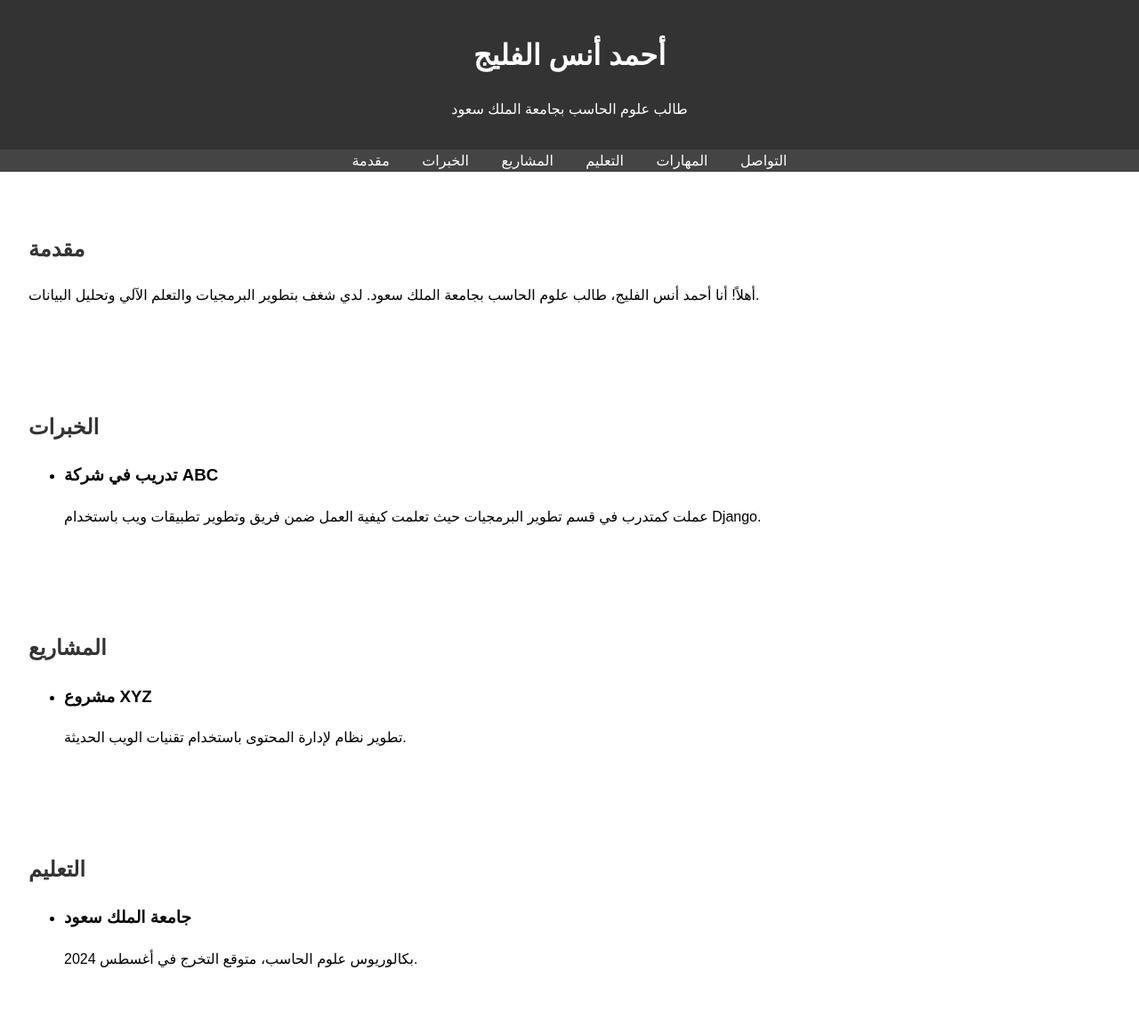
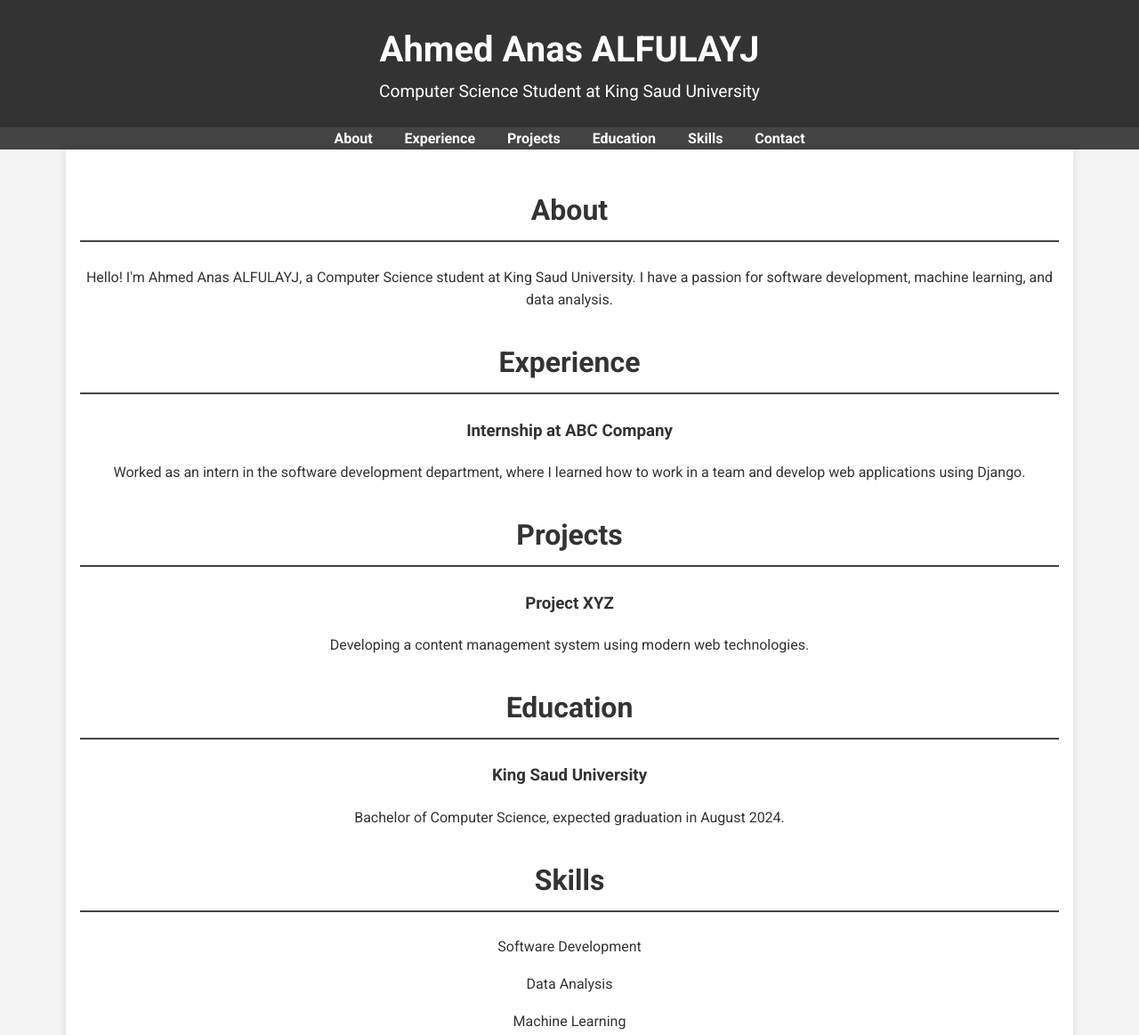
Before and after one commit to The102010/portfolio, a plain HTML site: page index.html in a window 1280 px wide. Shown: the top 1163 px of the page at 89% size. Drawn offline with Linux system fonts and the light colour scheme.

Commit message:
Update index.html

```diff
--- a/index.html
+++ b/index.html
@@ -1,73 +1,175 @@
 <!DOCTYPE html>
-<html lang="ar">
+<html lang="en">
 <head>
     <meta charset="UTF-8">
     <meta name="viewport" content="width=device-width, initial-scale=1.0">
-    <title>Portfolio أحمد أنس الفليج</title>
-    <link rel="stylesheet" href="styles.css">
+    <title>Portfolio - Ahmed Anas ALFULAYJ</title>
+    <link rel="preconnect" href="https://fonts.googleapis.com">
+    <link rel="preconnect" href="https://fonts.gstatic.com" crossorigin>
+    <link href="https://fonts.googleapis.com/css2?family=Roboto:wght@400;700&display=swap" rel="stylesheet">
+    <style>
+        body {
+            font-family: 'Roboto', sans-serif;
+            line-height: 1.6;
+            margin: 0;
+            padding: 0;
+            background-color: #f4f4f4;
+            color: #333;
+            text-align: center;
+        }
+
+        header {
+            background: #333;
+            color: #fff;
+            padding: 1.5rem 0;
+        }
+
+        header h1 {
+            margin: 0;
+            font-size: 2.5rem;
+        }
+
+        header p {
+            margin: 0;
+            font-size: 1.2rem;
+        }
+
+        nav {
+            background: #444;
+            color: #fff;
+        }
+
+        nav ul {
+            list-style: none;
+            margin: 0;
+            padding: 0;
+            text-align: center;
+        }
+
+        nav ul li {
+            display: inline;
+            padding: 0.5rem 1rem;
+        }
+
+        nav ul li a {
+            color: #fff;
+            text-decoration: none;
+            font-weight: bold;
+        }
+
+        nav ul li a:hover {
+            text-decoration: underline;
+        }
+
+        .container {
+            max-width: 1100px;
+            margin: 0 auto;
+            padding: 1rem;
+        }
+
+        main {
+            background: #fff;
+            padding: 2rem;
+            margin: 2rem 0;
+            box-shadow: 0 0 10px rgba(0, 0, 0, 0.1);
+        }
+
+        section {
+            margin-bottom: 2rem;
+        }
+
+        section h2 {
+            color: #333;
+            font-size: 2rem;
+            border-bottom: 2px solid #444;
+            padding-bottom: 0.5rem;
+        }
+
+        section ul {
+            list-style: none;
+            padding: 0;
+        }
+
+        section ul li {
+            margin-bottom: 1rem;
+        }
+
+        footer {
+            background: #333;
+            color: #fff;
+            text-align: center;
+            padding: 1rem 0;
+        }
+
+        footer p {
+            margin: 0;
+        }
+    </style>
 </head>
 <body>
     <header>
-        <h1>أحمد أنس الفليج</h1>
-        <p>طالب علوم الحاسب بجامعة الملك سعود</p>
+        <h1>Ahmed Anas ALFULAYJ</h1>
+        <p>Computer Science Student at King Saud University</p>
     </header>
     <nav>
         <ul>
-            <li><a href="#about">مقدمة</a></li>
-            <li><a href="#experience">الخبرات</a></li>
-            <li><a href="#projects">المشاريع</a></li>
-            <li><a href="#education">التعليم</a></li>
-            <li><a href="#skills">المهارات</a></li>
-            <li><a href="#contact">التواصل</a></li>
+            <li><a href="#about">About</a></li>
+            <li><a href="#experience">Experience</a></li>
+            <li><a href="#projects">Projects</a></li>
+            <li><a href="#education">Education</a></li>
+            <li><a href="#skills">Skills</a></li>
+            <li><a href="#contact">Contact</a></li>
         </ul>
     </nav>
+    <main class="container">
         <section id="about">
-        <h2>مقدمة</h2>
-        <p>أهلاً! أنا أحمد أنس الفليج، طالب علوم الحاسب بجامعة الملك سعود. لدي شغف بتطوير البرمجيات والتعلم الآلي وتحليل البيانات.</p>
+            <h2>About</h2>
+            <p>Hello! I'm Ahmed Anas ALFULAYJ, a Computer Science student at King Saud University. I have a passion for software development, machine learning, and data analysis.</p>
         </section>
         <section id="experience">
-        <h2>الخبرات</h2>
+            <h2>Experience</h2>
             <ul>
                 <li>
-                <h3>تدريب في شركة ABC</h3>
-                <p>عملت كمتدرب في قسم تطوير البرمجيات حيث تعلمت كيفية العمل ضمن فريق وتطوير تطبيقات ويب باستخدام Django.</p>
+                    <h3>Internship at ABC Company</h3>
+                    <p>Worked as an intern in the software development department, where I learned how to work in a team and develop web applications using Django.</p>
                 </li>
             </ul>
         </section>
         <section id="projects">
-        <h2>المشاريع</h2>
+            <h2>Projects</h2>
             <ul>
                 <li>
-                <h3>مشروع XYZ</h3>
-                <p>تطوير نظام لإدارة المحتوى باستخدام تقنيات الويب الحديثة.</p>
+                    <h3>Project XYZ</h3>
+                    <p>Developing a content management system using modern web technologies.</p>
                 </li>
             </ul>
         </section>
         <section id="education">
-        <h2>التعليم</h2>
+            <h2>Education</h2>
             <ul>
                 <li>
-                <h3>جامعة الملك سعود</h3>
-                <p>بكالوريوس علوم الحاسب، متوقع التخرج في أغسطس 2024.</p>
+                    <h3>King Saud University</h3>
+                    <p>Bachelor of Computer Science, expected graduation in August 2024.</p>
                 </li>
             </ul>
         </section>
         <section id="skills">
-        <h2>المهارات</h2>
+            <h2>Skills</h2>
             <ul>
-            <li>تطوير البرمجيات</li>
-            <li>تحليل البيانات</li>
-            <li>التعلم الآلي</li>
-            <li>إدارة قواعد البيانات</li>
+                <li>Software Development</li>
+                <li>Data Analysis</li>
+                <li>Machine Learning</li>
+                <li>Database Management</li>
             </ul>
         </section>
         <section id="contact">
-        <h2>التواصل</h2>
-        <p>البريد الإلكتروني: your.email@example.com</p>
-        <p>LinkedIn: <a href="https://www.linkedin.com/in/yourprofile">ملفي على LinkedIn</a></p>
+            <h2>Contact</h2>
+            <p>Email: your.email@example.com</p>
+            <p>LinkedIn: <a href="https://www.linkedin.com/in/yourprofile">My LinkedIn Profile</a></p>
         </section>
+    </main>
     <footer>
-        <p>&copy; 2024 أحمد أنس الفليج. جميع الحقوق محفوظة.</p>
+        <p>&copy; 2024 Ahmed Anas ALFULAYJ. All rights reserved.</p>
     </footer>
 </body>
 </html>
```
Lines whose indentation alone changed are shown as unchanged.
